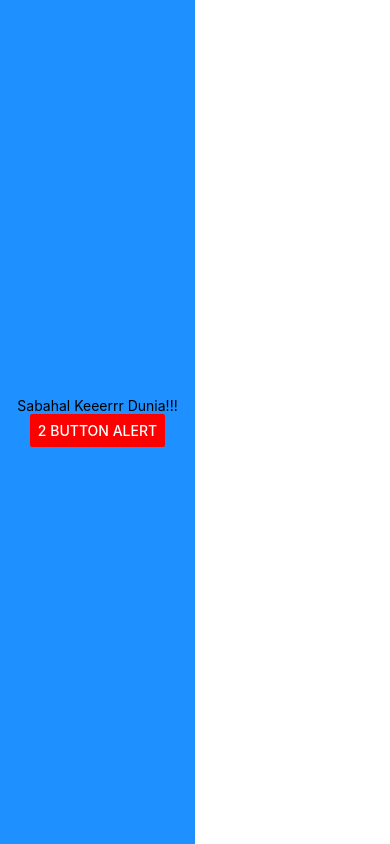
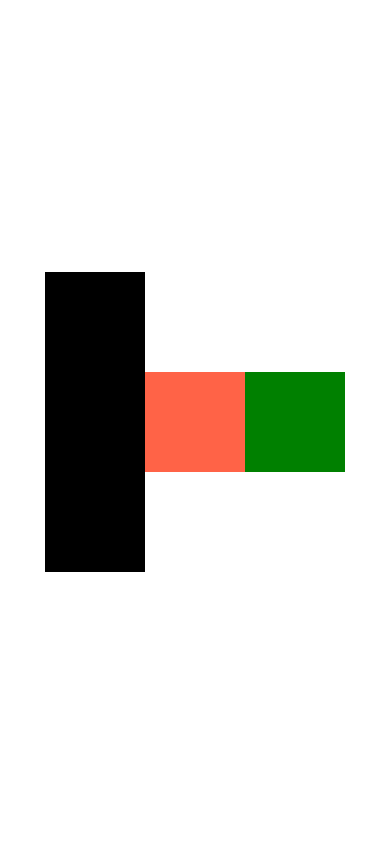
Before and after one commit to Jadashi97/ReactNative-DonewithIt-App, a React Native app: screen / in a window 390 px wide. Built offline with nearby package versions, Linux system fonts and the light colour scheme.

Commit message:
(feat): learned styling properties,flex,flexbox

```diff
--- a/App.js
+++ b/App.js
@@ -27,45 +27,81 @@ export default function App() {
   //console.log(useDeviceOrientation()) // this checks out the the dimesions of the phone device you are working on
 
   return (
-    <SafeAreaView style={styles.container}>
-      <View>
-        <Text >
-            Sabahal Keeerrr Dunia!!!
-        </Text>
-      </View>
-       {/* below we can import an image and add a few props to it e.g, Highlight, touchableOpacity */}
-       {/* <TouchableOpacity onPress={onPress}>
-        <Image
-          source={{
-            width: 200,
-            height: 300,
-            uri: "https://picsum.photos/200/300"
-          }}
 
-        />
-       </TouchableOpacity> */}
-      <Button
-       title='2 button alert'
+    //this first view is the container that holds all the other containers
+    <View
+      style={{
+        backgroundColor: "#fff",
+        flex: 1,
+        flexDirection:'row', //places how you want the container to look(horizontal, vertical)
+        justifyContent: "center", //this aligns items to the main axis (x-axis)
+        alignItems: 'center', //this aligns item to the secondary axis
+      }}
+    >
+      <View style={{
+        backgroundColor: "black",
+        // flex: 1,
+        height: 300,
+        width: 100,
+        alignSelf: "center",
+      }}/>
+      <View style={{
+        backgroundColor: "tomato",
+        // flex: 1,
+        height: 100,
+        width: 100,
+      }}/>
+      <View style={{
+        backgroundColor: "green",
+        // flex: 1,
+        height: 100,
+        width: 100,
+      }}/>
+    </View>
 
-       onPress={()=> // this adds a box alert to be able to add and submit a message
-        Alert.prompt("My title", "my message", (text) => console.log(text))
-       }
-       color="red"
-      />
-      <StatusBar style="auto" />
-    </SafeAreaView>
+
+    //  uncomment the code below to see what learnings are in it
+
+
+    // <SafeAreaView style={styles.container}>
+    //   <View>
+    //     <Text >
+    //         Sabahal Keeerrr Dunia!!!
+    //     </Text>
+    //   </View>
+    //    {/* below we can import an image and add a few props to it e.g, Highlight, touchableOpacity */}
+    //    {/* <TouchableOpacity onPress={onPress}>
+    //     <Image
+    //       source={{
+    //         width: 200,
+    //         height: 300,
+    //         uri: "https://picsum.photos/200/300"
+    //       }}
+
+    //     />
+    //    </TouchableOpacity> */}
+    //   <Button
+    //    title='2 button alert'
+
+    //    onPress={()=> // this adds a box alert to be able to add and submit a message
+    //     Alert.prompt("My title", "my message", (text) => console.log(text))
+    //    }
+    //    color="red"
+    //   />
+    //   <StatusBar style="auto" />
+    // </SafeAreaView>
   );
 }
 
 // const styleContainer = { backgroundColor: "pink"}; // this style overides the previous style.. we add it as an array to the safeArea view style
 
-const styles = StyleSheet.create({
-  container: {
-    flex: 1,
-    backgroundColor: 'dodgerblue',
-    width: "50%",
-    height: "30%",
-    justifyContent: "center",
-    alignItems: "center"
-  },
-});
+// const styles = StyleSheet.create({
+//   container: {
+//     flex: 1,
+//     backgroundColor: 'dodgerblue',
+//     width: "50%",
+//     height: "30%",
+//     justifyContent: "center",
+//     alignItems: "center"
+//   },
+// });
```
